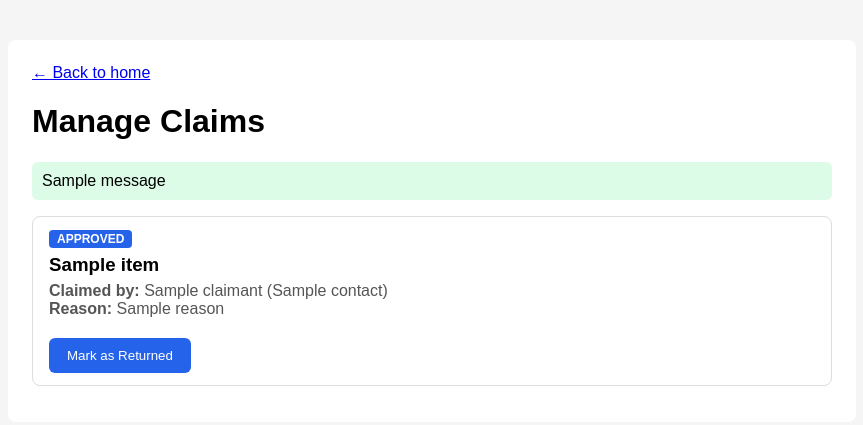
After one commit to aabhajsjoshi/lost-and-found, a Flask app: page /admin/claims in a window 1280 px wide. The commit adds this page. Shown: the top 425 px of the page, without its empty margins (208-1071 px from the left). Run offline with Flask 3, Linux system fonts and the light colour scheme; one stand-in notice (Sample message) is shown; a database or web service that is not in the repository returns one stand-in record (values such as "Sample title").

Commit message:
Part 6: Claim system and status management

```diff
--- a/app.py
+++ b/app.py
@@ -23,6 +23,11 @@ claims = db["claims"]
 
 CATEGORIES = ["Wallet", "Phone", "ID Card", "Bag", "Keys", "Electronics", "Clothing", "Other"]
 
+# Which status changes are allowed (current status -> allowed next statuses)
+NEXT_STATUS = {
+    "pending": ["approved", "rejected"],
+    "approved": ["returned"],
+}
 
 @app.route("/")
 def home():
@@ -110,5 +115,75 @@ def item_detail(item_id):
 
     return render_template("item.html", item=item)
 
+@app.route("/item/<item_id>/claim", methods=["GET", "POST"])
+def claim_item(item_id):
+    try:
+        item = items.find_one({"_id": ObjectId(item_id)})
+    except InvalidId:
+        item = None
+
+    # Only active items can be claimed
+    if item is None or item["status"] != "active":
+        return render_template("item.html", item=None), 404
+
+    if request.method == "POST":
+        name = request.form.get("claimant", "").strip()
+        contact = request.form.get("contact", "").strip()
+        reason = request.form.get("reason", "").strip()
+
+        if not name or not contact or not reason:
+            flash("Please fill in all the fields.")
+            return redirect(url_for("claim_item", item_id=item_id))
+
+        claims.insert_one({
+            "item_id": item["_id"],
+            "claimant": name,
+            "contact": contact,
+            "reason": reason,
+            "status": "pending",
+            "created_at": datetime.utcnow()
+        })
+
+        flash("Your claim was submitted! The finder or admin will review it.")
+        return redirect(url_for("item_detail", item_id=item_id))
+
+    return render_template("claim.html", item=item)
+
+
+@app.route("/admin/claims")
+def admin_claims():
+    all_claims = list(claims.find().sort("created_at", -1))
+    for c in all_claims:
+        c["item"] = items.find_one({"_id": c["item_id"]})  # attach the item so we can show its name
+    return render_template("admin_claims.html", claims=all_claims)
+
+
+@app.route("/admin/claims/<claim_id>/status", methods=["POST"])
+def update_claim_status(claim_id):
+    new_status = request.form.get("status")
+
+    try:
+        claim = claims.find_one({"_id": ObjectId(claim_id)})
+    except InvalidId:
+        claim = None
+
+    if claim is None:
+        flash("Claim not found.")
+        return redirect(url_for("admin_claims"))
+
+    # Only allow the changes listed in NEXT_STATUS
+    if new_status not in NEXT_STATUS.get(claim["status"], []):
+        flash("That status change isn't allowed.")
+        return redirect(url_for("admin_claims"))
+
+    claims.update_one({"_id": claim["_id"]}, {"$set": {"status": new_status}})
+
+    # When the item is handed back, take it off the homepage
+    if new_status == "returned":
+        items.update_one({"_id": claim["item_id"]}, {"$set": {"status": "returned"}})
+
+    flash(f"Claim marked as {new_status}.")
+    return redirect(url_for("admin_claims"))
+
 if __name__ == "__main__":
     app.run(debug=True)
--- a/static/style.css
+++ b/static/style.css
@@ -129,3 +129,28 @@ button, .btn {
 .card h3 a:hover {
     text-decoration: underline;
 }
+
+.badge.pending {
+    background: #d97706;
+}
+
+.badge.approved {
+    background: #2563eb;
+}
+
+.badge.returned {
+    background: #16a34a;
+}
+
+.badge.rejected {
+    background: #6b7280;
+}
+
+.claim-actions {
+    display: flex;
+    gap: 8px;
+}
+
+button.danger {
+    background: #dc2626;
+}
--- /dev/null
+++ b/templates/admin_claims.html
@@ -0,0 +1,58 @@
+<!DOCTYPE html>
+<html lang="en">
+<head>
+    <meta charset="UTF-8">
+    <meta name="viewport" content="width=device-width, initial-scale=1.0">
+    <title>Manage Claims | Lost & Found</title>
+    <link rel="stylesheet" href="{{ url_for('static', filename='style.css') }}">
+</head>
+<body>
+    <div class="container wide">
+        <a href="{{ url_for('home') }}">← Back to home</a>
+        <h1>Manage Claims</h1>
+
+        {% with messages = get_flashed_messages() %}
+            {% for message in messages %}
+                <p class="flash">{{ message }}</p>
+            {% endfor %}
+        {% endwith %}
+
+        {% if claims %}
+            {% for claim in claims %}
+                <div class="card">
+                    <span class="badge {{ claim.status }}">{{ claim.status|upper }}</span>
+                    <h3>
+                        {% if claim.item %}
+                            <a href="{{ url_for('item_detail', item_id=claim.item._id) }}">{{ claim.item.name }}</a>
+                        {% else %}
+                            (item deleted)
+                        {% endif %}
+                    </h3>
+                    <p><strong>Claimed by:</strong> {{ claim.claimant }} ({{ claim.contact }})</p>
+                    <p><strong>Reason:</strong> {{ claim.reason }}</p>
+
+                    <div class="claim-actions">
+                        {% if claim.status == 'pending' %}
+                            <form method="POST" action="{{ url_for('update_claim_status', claim_id=claim._id) }}">
+                                <input type="hidden" name="status" value="approved">
+                                <button type="submit">Approve</button>
+                            </form>
+                            <form method="POST" action="{{ url_for('update_claim_status', claim_id=claim._id) }}">
+                                <input type="hidden" name="status" value="rejected">
+                                <button type="submit" class="danger">Reject</button>
+                            </form>
+                        {% elif claim.status == 'approved' %}
+                            <form method="POST" action="{{ url_for('update_claim_status', claim_id=claim._id) }}">
+                                <input type="hidden" name="status" value="returned">
+                                <button type="submit">Mark as Returned</button>
+                            </form>
+                        {% endif %}
+                    </div>
+                </div>
+            {% endfor %}
+        {% else %}
+            <p>No claims yet.</p>
+        {% endif %}
+    </div>
+</body>
+</html>
--- a/templates/index.html
+++ b/templates/index.html
@@ -10,6 +10,7 @@
     <div class="container wide">
         <h1>Campus Lost & Found</h1>
         <a href="{{ url_for('report') }}" class="btn">Report an Item</a>
+        <a href="{{ url_for('admin_claims') }}">Manage Claims</a>
 
         <form method="GET" action="{{ url_for('home') }}" class="filters">
             <input type="text" name="q" placeholder="Search items..." value="{{ q }}">
```
Also changed, not shown: templates/claim.html (added, +35 -0 lines), templates/item.html (+9 -1 lines).
